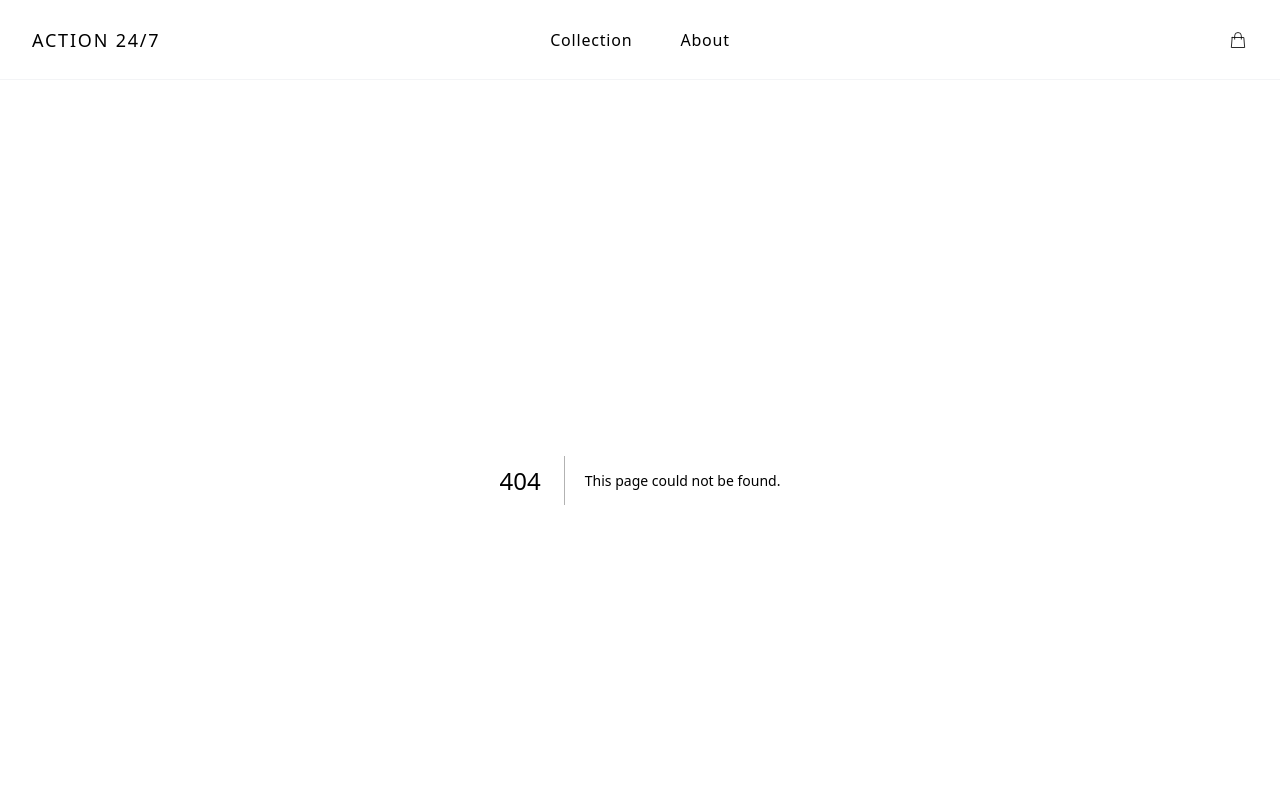
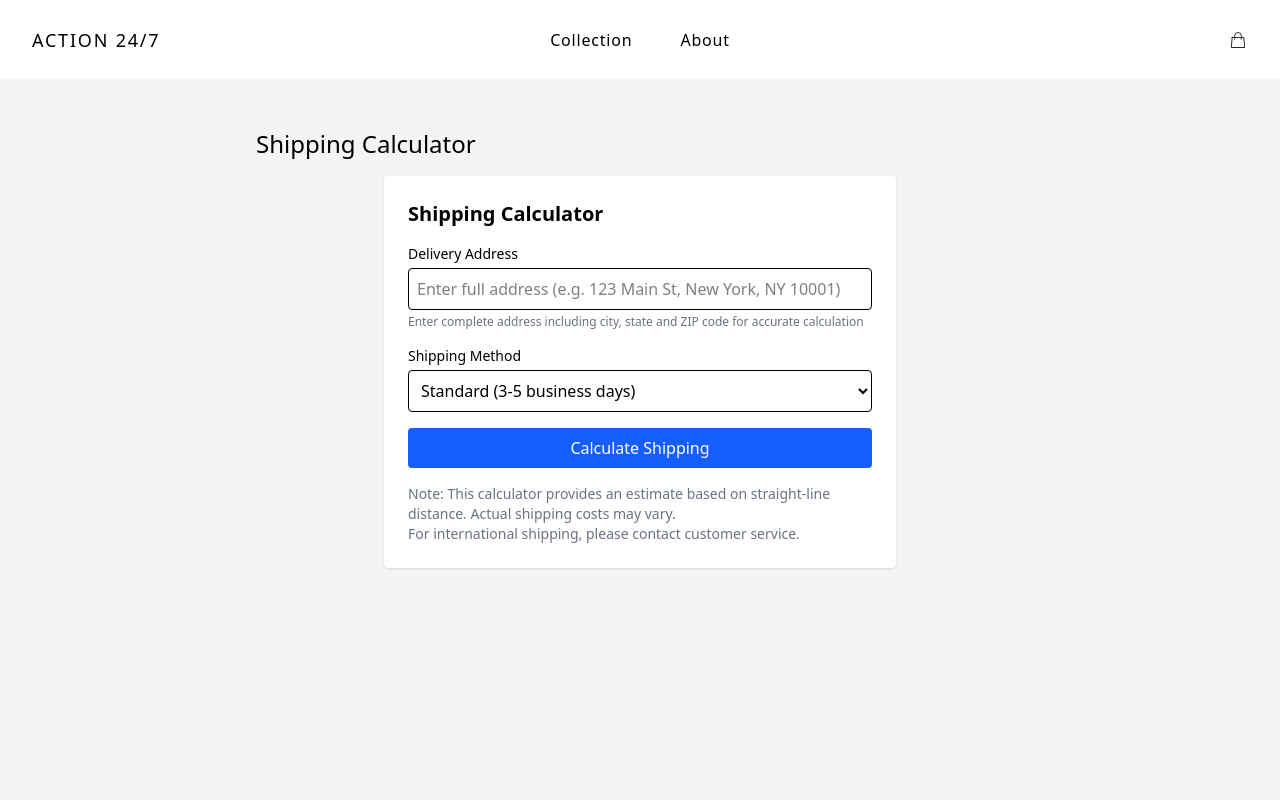
Before and after one commit to brandon-relentnet/action24.7, a Next.js app: page /shipping in a window 1280 px wide. Before the commit this address had no page. Shown: the top 800 px of the page. Built offline with nearby package versions, Linux system fonts and the light colour scheme.

Commit message:
Created a shipping calculator component that I will soon integrate into the checkout options.

```diff
--- /dev/null
+++ b/src/app/shipping/page.js
@@ -0,0 +1,12 @@
+import ShippingCalculator from "@/components/ShippingCalculator";
+
+export default function ShippingPage() {
+    return (
+        <div className="min-h-screen bg-gray-100 py-12 px-4 sm:px-6 lg:px-8">
+            <div className="max-w-3xl mx-auto">
+                <h1 className="text-2xl font-light mb-4">Shipping Calculator</h1>
+                <ShippingCalculator />
+            </div>
+        </div>
+    );
+}
--- /dev/null
+++ b/src/components/ShippingCalculator.js
@@ -0,0 +1,231 @@
+"use client";
+
+import React, { useState, useEffect } from 'react';
+
+const ShippingCalculator = () => {
+    // Origin location (Baton Rouge, LA)
+    const ORIGIN = {
+        address: "Baton Rouge, LA, USA",
+        lat: 30.4515,
+        lng: -91.1871
+    };
+
+    // State for inputs
+    const [quantity, setQuantity] = useState(1);
+    const [shippingMethod, setShippingMethod] = useState('standard');
+    const [address, setAddress] = useState('');
+    const [distance, setDistance] = useState(null);
+    const [cost, setCost] = useState(null);
+    const [isCalculating, setIsCalculating] = useState(false);
+    const [error, setError] = useState('');
+
+    // Shipping rate constants
+    const RATES = {
+        standard: {
+            baseRate: 5.99,
+            weightRate: 0.75, // per pound
+            distanceRate: 0.01, // per mile
+        },
+        express: {
+            baseRate: 9.99,
+            weightRate: 1.25,
+            distanceRate: 0.03,
+        },
+        overnight: {
+            baseRate: 19.99,
+            weightRate: 2,
+            distanceRate: 0.05,
+        }
+    };
+
+    // Fetch coordinates from Nominatim (directly from the user's code)
+    const getLatLong = async (address) => {
+        try {
+            const response = await fetch(
+                `https://nominatim.openstreetmap.org/search?format=json&q=${encodeURIComponent(address)}`
+            );
+            const data = await response.json();
+            if (data && data.length > 0) {
+                return {
+                    lat: parseFloat(data[0].lat),
+                    lng: parseFloat(data[0].lon),
+                };
+            }
+            return null;
+        } catch (error) {
+            console.error("Error fetching coordinates:", error);
+            throw new Error("Failed to get coordinates");
+        }
+    };
+
+    // Haversine formula (based on the user's code, but returning miles directly)
+    const getDistanceInMiles = (lat1, lon1, lat2, lon2) => {
+        const R = 6371; // Earth's radius (km)
+        const deg2rad = (deg) => deg * (Math.PI / 180);
+
+        const dLat = deg2rad(lat2 - lat1);
+        const dLon = deg2rad(lon2 - lon1);
+
+        const a =
+            Math.sin(dLat / 2) * Math.sin(dLat / 2) +
+            Math.cos(deg2rad(lat1)) *
+            Math.cos(deg2rad(lat2)) *
+            Math.sin(dLon / 2) * Math.sin(dLon / 2);
+
+        const c = 2 * Math.atan2(Math.sqrt(a), Math.sqrt(1 - a));
+        const distKm = R * c;
+
+        // Convert to miles
+        return distKm * 0.621371;
+    };
+
+    // Function to calculate distance using Nominatim and Haversine formula
+    const calculateDistance = async () => {
+        if (!address) {
+            setError('Please enter a delivery address');
+            return;
+        }
+
+        setIsCalculating(true);
+        setError('');
+
+        try {
+            // Use the Origin coordinates we already have
+            const originCoords = { lat: ORIGIN.lat, lng: ORIGIN.lng };
+
+            // Get customer coordinates using Nominatim
+            const customerCoords = await getLatLong(address);
+
+            if (!customerCoords) {
+                throw new Error("Could not find coordinates for the provided address");
+            }
+
+            // Calculate distance using Haversine formula
+            const calculatedDistance = getDistanceInMiles(
+                originCoords.lat,
+                originCoords.lng,
+                customerCoords.lat,
+                customerCoords.lng
+            );
+
+            // Round to 2 decimal places
+            setDistance(Math.round(calculatedDistance));
+        } catch (error) {
+            console.error("Error calculating distance:", error);
+            setError(error.message || "Failed to calculate distance");
+            // Fallback to a reasonable default
+            setDistance(500);
+        } finally {
+            setIsCalculating(false);
+        }
+    };
+
+    // Calculate shipping cost
+    const calculateShippingCost = () => {
+        if (distance === null) return null;
+
+        const box = { length: 14, width: 10, height: 4, weight: 1 };
+        const rate = RATES[shippingMethod];
+
+        // Calculate total weight
+        const totalWeight = box.weight * quantity;
+
+        // Formula: Base rate + (weight cost) + (distance cost)
+        const shippingCost = rate.baseRate +
+            (totalWeight * rate.weightRate) +
+            (distance * rate.distanceRate);
+
+        return parseFloat(shippingCost.toFixed(2));
+    };
+
+    // Recalculate cost when relevant inputs change
+    useEffect(() => {
+        const newCost = calculateShippingCost();
+        if (newCost !== null) {
+            setCost(newCost);
+        }
+    }, [quantity, shippingMethod, distance]);
+
+    // Handle form submission
+    const handleSubmit = (e) => {
+        e.preventDefault();
+        calculateDistance();
+    };
+
+    return (
+        <div className="max-w-lg mx-auto p-6 bg-white rounded shadow">
+            <h2 className="text-xl font-bold mb-4">Shipping Calculator</h2>
+
+            <form onSubmit={handleSubmit}>
+                <div className="mb-4">
+                    <label className="block text-sm font-medium mb-1">Delivery Address</label>
+                    <input
+                        type="text"
+                        placeholder="Enter full address (e.g. 123 Main St, New York, NY 10001)"
+                        value={address}
+                        onChange={(e) => setAddress(e.target.value)}
+                        className="w-full p-2 border rounded"
+                        required
+                    />
+                    <p className="text-xs text-gray-500 mt-1">
+                        Enter complete address including city, state and ZIP code for accurate calculation
+                    </p>
+                </div>
+
+                <div className="mb-4">
+                    <label className="block text-sm font-medium mb-1">Shipping Method</label>
+                    <select
+                        value={shippingMethod}
+                        onChange={(e) => setShippingMethod(e.target.value)}
+                        className="w-full p-2 border rounded"
+                    >
+                        <option value="standard">Standard (3-5 business days)</option>
+                        <option value="express">Express (2 business days)</option>
+                        <option value="overnight">Overnight (Next business day)</option>
+                    </select>
+                </div>
+
+                <button
+                    type="submit"
+                    className="w-full p-2 bg-blue-600 text-white rounded hover:bg-blue-700"
+                    disabled={isCalculating}
+                >
+                    {isCalculating ? 'Calculating...' : 'Calculate Shipping'}
+                </button>
+            </form>
+
+            {error && (
+                <div className="mt-4 p-3 bg-red-100 text-red-700 rounded">
+                    {error}
+                </div>
+            )}
+
+            {distance !== null && (
+                <div className="mt-4 p-4 bg-gray-100 rounded">
+                    <div className="flex justify-between mb-2">
+                        <span className="font-medium">Distance:</span>
+                        <span>{distance} miles</span>
+                    </div>
+
+                    {cost !== null && (
+                        <div className="flex justify-between">
+                            <span className="font-medium">Shipping Cost:</span>
+                            <span className="font-bold">${cost}</span>
+                        </div>
+                    )}
+
+                    <div className="text-xs text-gray-500 mt-2">
+                        Shipping from: {ORIGIN.address}
+                    </div>
+                </div>
+            )}
+
+            <div className="mt-4 text-sm text-gray-500">
+                <p>Note: This calculator provides an estimate based on straight-line distance. Actual shipping costs may vary.</p>
+                <p>For international shipping, please contact customer service.</p>
+            </div>
+        </div>
+    );
+};
+
+export default ShippingCalculator;
```
